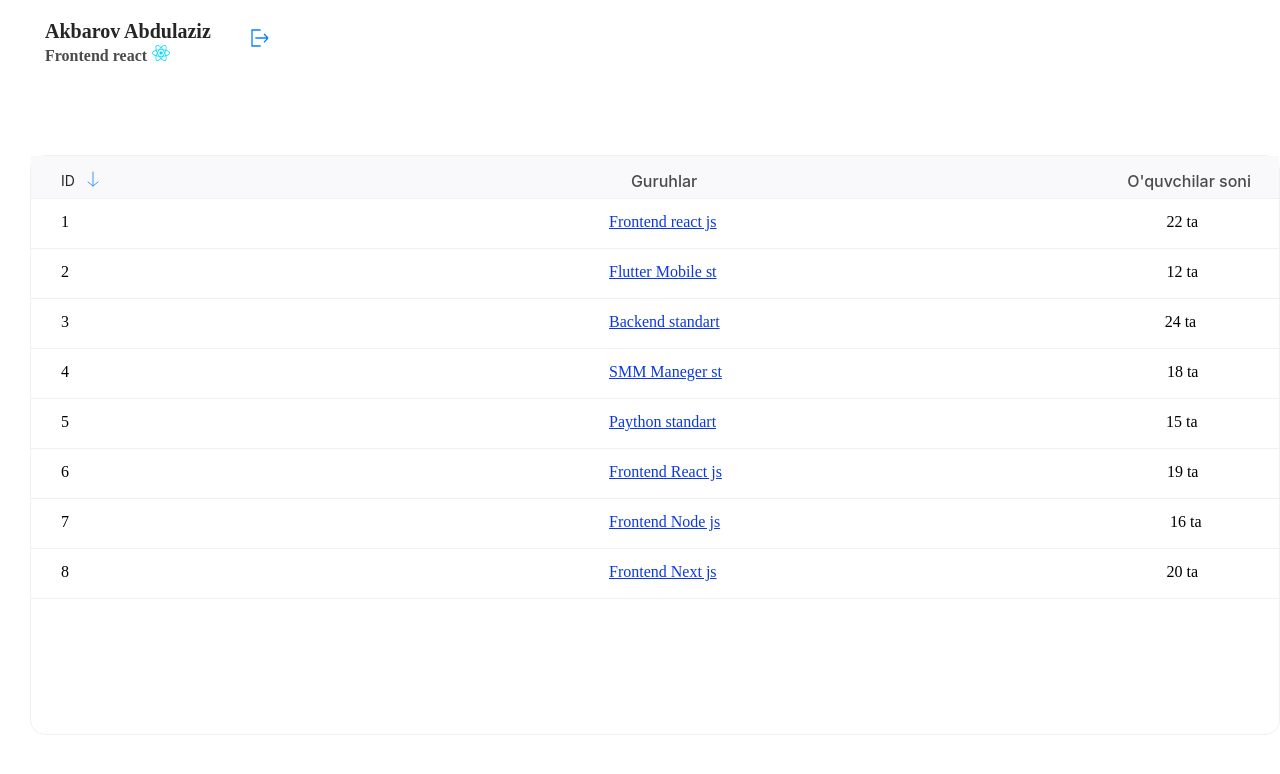
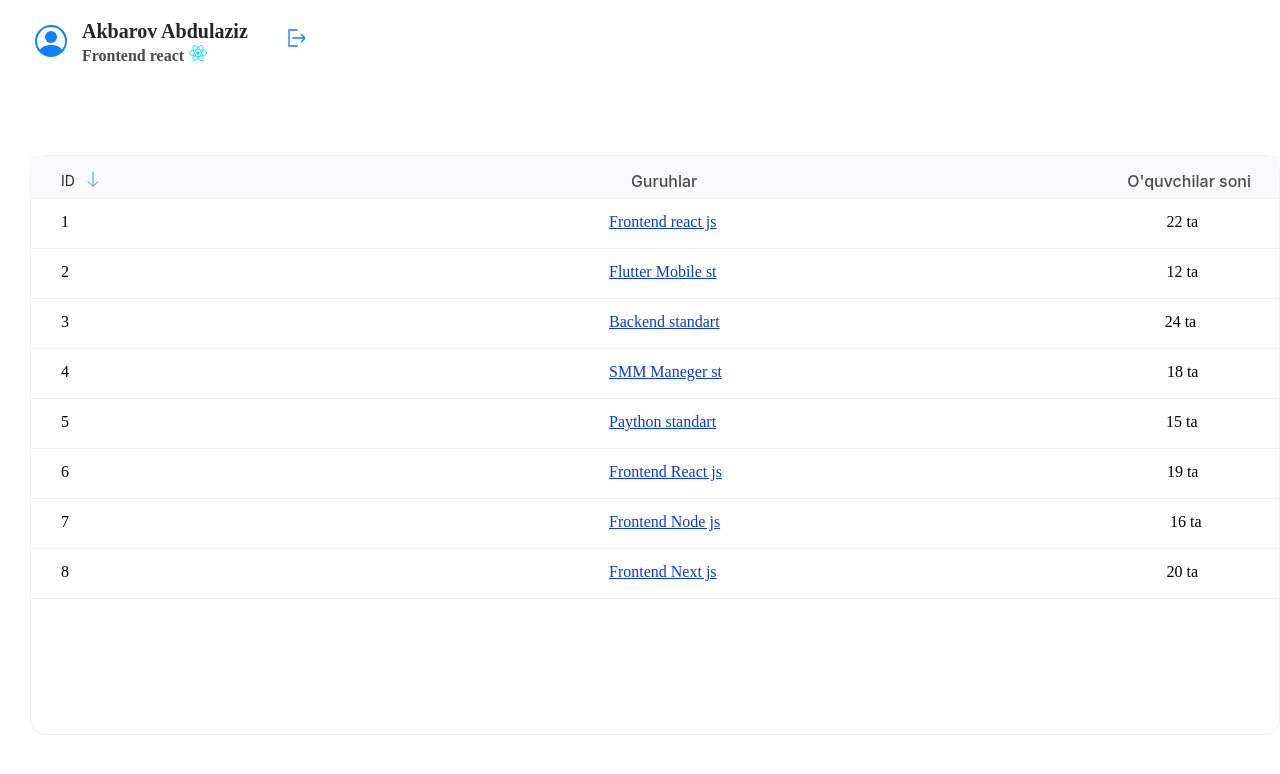
Before and after one commit to rishtansoft/online-edu-crm-fn14, a React (Vite) app: page / in a window 1280 px wide. Shown: the top 774 px of the page. Built offline with nearby package versions, Linux system fonts and the light colour scheme.

Commit message:
Teacher panel

```diff
--- a/src/App.css
+++ b/src/App.css
@@ -12,7 +12,7 @@
   height: 105px;
   /*border: 1px solid rgba(0, 102, 255, 0.466);*/
   margin-top: 20px;
-  margin-left: 30px;
+  margin-left: 0px;
   border-radius: 20px;
 }
 
@@ -207,3 +207,8 @@
   font-size: 16px;
   line-height: 16px;
 }
+.icon{
+  display: flex;
+  margin-top: 25px;
+  margin-left: 35px;
+}
--- a/src/pages/Teacher_pane.jsx
+++ b/src/pages/Teacher_pane.jsx
@@ -3,6 +3,10 @@
         <>
         <div className="head">
             <div className='container'>
+            <div className="icon">
+                    <svg xmlns="http://www.w3.org/2000/svg" width="2em" height="2em" viewBox="0 0 16 16"><g fill="#0a81ff"><path d="M11 6a3 3 0 1 1-6 0a3 3 0 0 1 6 0"/><path fill-rule="evenodd" d="M0 8a8 8 0 1 1 16 0A8 8 0 0 1 0 8m8-7a7 7 0 0 0-5.468 11.37C3.242 11.226 4.805 10 8 10s4.757 1.225 5.468 2.37A7 7 0 0 0 8 1"/></g></svg>
+
+                    </div>
                 <div className='Tech_Panel'>
                     <h5 className='Techer'>Akbarov Abdulaziz</h5>
                     <h5 className='Soxa'>Frontend react
```
